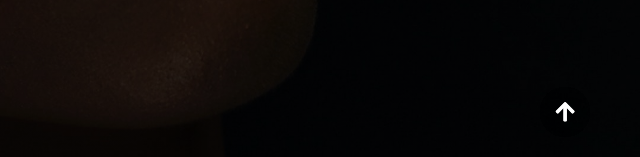
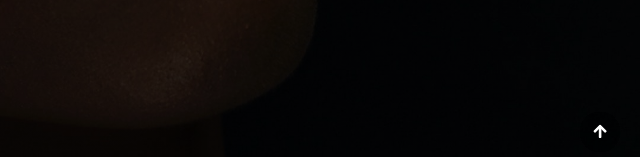
Before and after one commit to SaraTuma/Blog-BeautyTips_, a plain HTML site: page index.html in a window 1280 px wide. Shown: the part 643-800 px from the top of the page, 640-1280 px from the left. Drawn offline with nearby package versions, Linux system fonts and the light colour scheme.

Commit message:
Update style.css

```diff
--- a/estilo/style.css
+++ b/estilo/style.css
@@ -188,14 +188,14 @@ img{
   }
 .gototop{
     position: fixed;
-    width: 50px;
-    height: 50px;
+    width: 40px;
+    height: 40px;
     background: rgba(0,0,0,.15);
-    bottom: 20px; color: white;
-    right: 50px; text-align: center; line-height: 50px;
-    text-decoration: none; font-size: 22px;
+    bottom: 5px; color: white;
+    right: 20px; text-align: center; line-height: 40px;
+    text-decoration: none; font-size: 15px;
     cursor: pointer; display: block;
-    z-index: 9; border-radius: 50%;
+    z-index: 9; border-radius: 60%;
 }
 
 /* design */
```
